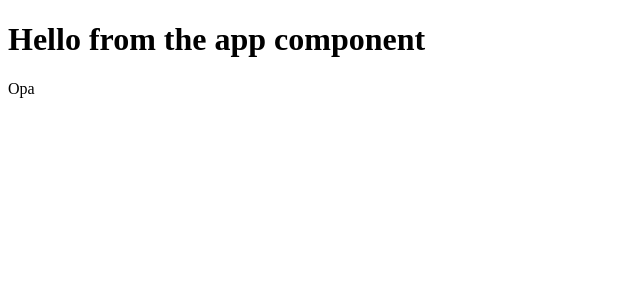
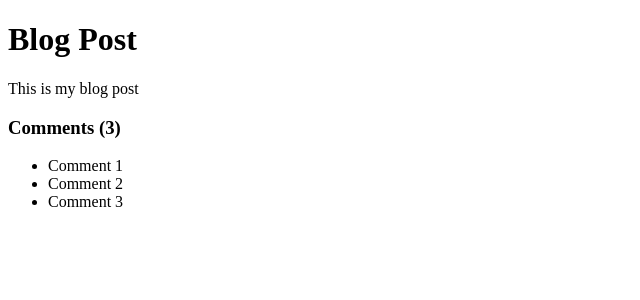
Before and after one commit to luizlopes12/feedback-app, a React (Create React App) app: page / in a window 1280 px wide. Shown: the top 300 px of the page, without its empty margins (0-640 px from the left). Built offline with nearby package versions, Linux system fonts and the light colour scheme.

Commit message:
Update App.js

```diff
--- a/src/App.js
+++ b/src/App.js
@@ -1,9 +1,28 @@
+import React from 'react'
 function App(){
+    const title = 'Blog Post'
+    const body = 'This is my blog post'
+    const comments = [
+        {id: 1, text: 'Comment 1'},
+        {id: 2, text: 'Comment 2'},
+        {id: 3, text: 'Comment 3'}
+    ]
     return (
-        <>
-        <h1>Hello from the app component</h1>
-        <p>Opa</p>
-        </>
+        <div className='container'>
+        <h1>{title}</h1>
+        <p>{body}</p>
+        <div className='comments'>
+        <h3>
+            Comments ({comments.length})
+        </h3>
+        <ul>
+            {comments.map((comment, index)=>(
+                <li key={index}>{comment.text}</li>
+            ))}
+        </ul>
+
+        </div>
+        </div>
     )
 }
 export default App;
```
